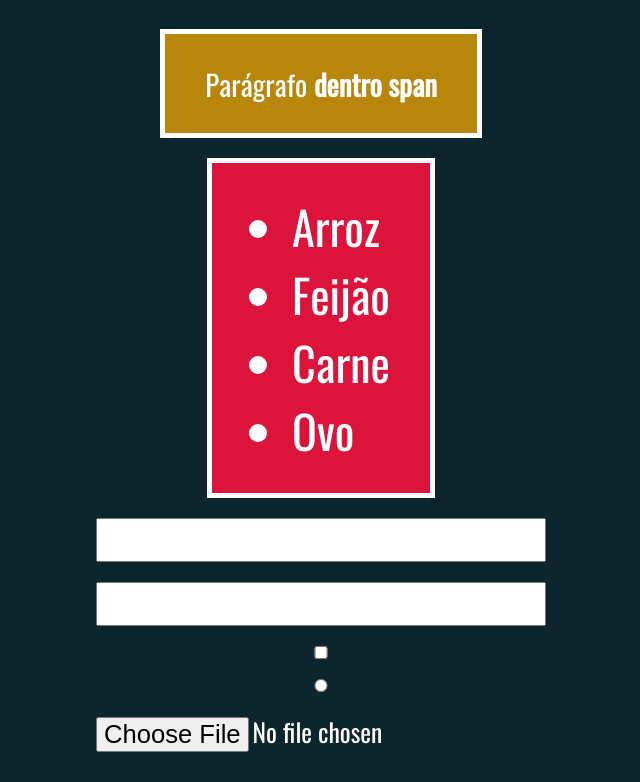
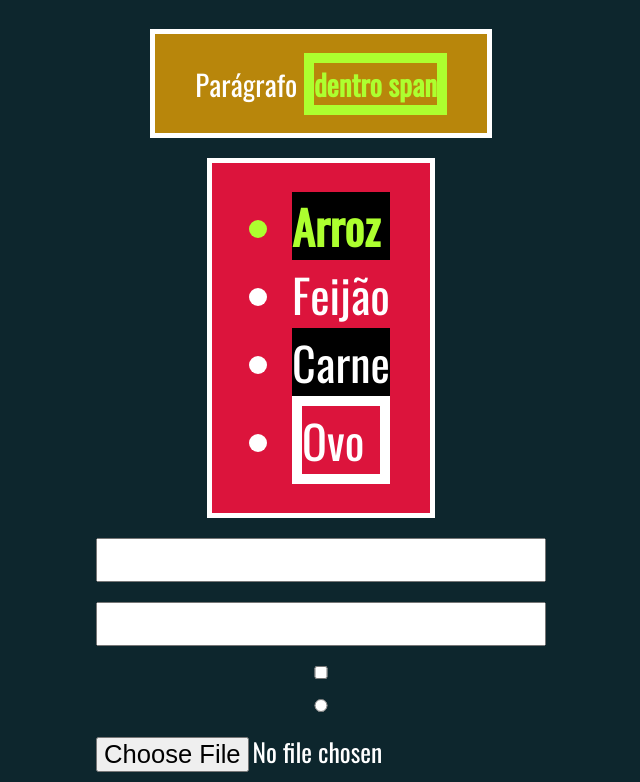
Before and after one commit to MatheusVilar1/estudies-js, a plain HTML site: page jquery/selecionandoElementos1.html in a window 1280 px wide. Shown: the part 71-853 px from the top of the page, without its empty margins (319-959 px from the left). Drawn offline with Linux system fonts and the light colour scheme.

Commit message:
trabalhando com seletores

```diff
--- a/jquery/selecionandoElementos1.html
+++ b/jquery/selecionandoElementos1.html
@@ -49,6 +49,24 @@
     </form>
 
     <script>
-        // ...
+        $('#feira').addClass('destaque').removeClass('destaque')
+        $('li').addClass('destaque')
+        $('[wm-obrigatorio]').removeClass('destaque')
+        $('li.opcional').removeClass('destaque')
+        $('div p span').addClass('destaque')
+
+        //exclusivos jQuery
+        $('li:first').css('border','solid 3x yellow')
+        $('li:odd').css('border', 'solid 10px orange')
+        $('li:gt(1)').css('border','solid 10px white')
+        $('li:not(:last)').css('border','none')
+        $('li:contains("r")').css('background-color','black')
+
+        $('form *').hide()
+        $('form :text').show()
+        $('form :password').show()
+        $('form :checkbox').show()
+        $('form :radio').show()
+        $('form :file').show()
     </script>
 </body>
```
